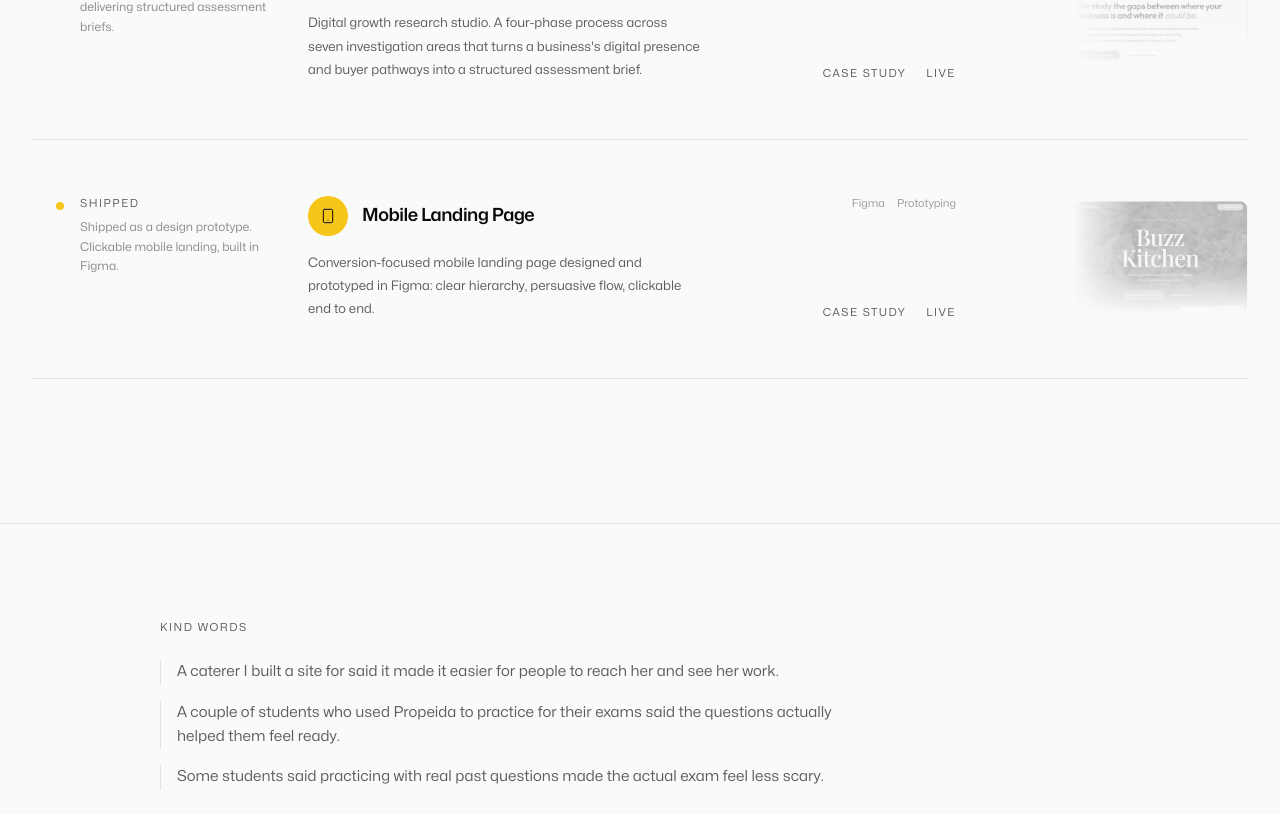
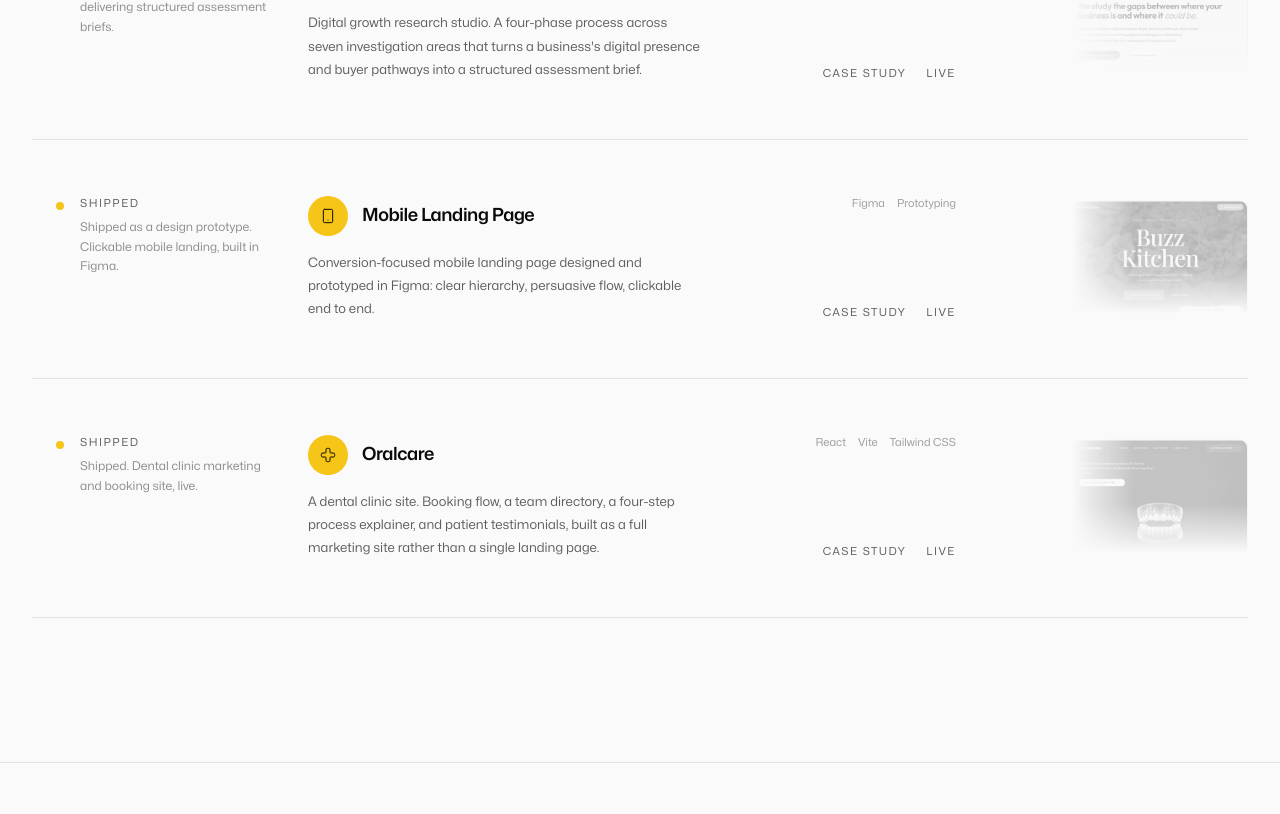
Before and after one commit to Arem-ee/arem, a Next.js app: page / in a window 1280 px wide. Shown: the part 3722-4536 px from the top of the page. Built offline with nearby package versions, Linux system fonts and the light colour scheme.

Commit message:
add Oralcare project: list entry, thumbnail, case study, chat QA; count-proof intro

```diff
--- a/src/components/sections/projects.tsx
+++ b/src/components/sections/projects.tsx
@@ -9,6 +9,7 @@ import {
   ShoppingBag,
   Search,
   Smartphone,
+  Cross,
 } from "lucide-react";
 import type { LucideIcon } from "lucide-react";
 
@@ -40,6 +41,7 @@ const projectIcons: Record<string, LucideIcon> = {
   "stylearem": ShoppingBag,
   aletheia: Search,
   "mobile-landing-page": Smartphone,
+  oralcare: Cross,
 };
 
 function ProjectRow({
@@ -163,7 +165,7 @@ function ProjectsSection() {
         <SectionTitle
           label="Selected work"
           title="Shipped, paused, or shelved."
-          description="Six projects, with their current status. The status column is part of the information, not decoration. This is a small slice of what I've actually built. I keep most client work private, this is just what I can show."
+          description="These projects, with their current status. The status column is part of the information, not decoration. This is a small slice of what I've actually built. I keep most client work private, this is just what I can show."
           className="mb-16 md:mb-24"
         />
 
--- a/src/data/index.ts
+++ b/src/data/index.ts
@@ -163,4 +163,17 @@ export const projects: Project[] = [
     status: "shipped",
     statusNote: "Shipped as a design prototype. Clickable mobile landing, built in Figma.",
   },
+  {
+    title: "Oralcare",
+    slug: "oralcare",
+    description:
+      "A dental clinic site. Booking flow, a team directory, a four-step process explainer, and patient testimonials, built as a full marketing site rather than a single landing page.",
+    image: "/images/work/oralcare.jpg",
+    technologies: ["React", "Vite", "Tailwind CSS"],
+    category: "Frontend",
+    liveUrl: "https://oralcare-omega.vercel.app",
+    featured: true,
+    status: "shipped",
+    statusNote: "Shipped. Dental clinic marketing and booking site, live.",
+  },
 ];
--- a/src/data/projects/index.ts
+++ b/src/data/projects/index.ts
@@ -353,6 +353,73 @@ export const projectDetails: ProjectDetail[] = [
       "A prototype settles design arguments faster than a spec ever will.",
     ],
   },
+  {
+    title: "Oralcare",
+    slug: "oralcare",
+    description:
+      "A dental clinic site. Booking flow, a team directory, a four-step process explainer, and patient testimonials, built as a full marketing site rather than a single landing page.",
+    technologies: ["React", "Vite", "Tailwind CSS"],
+    category: "Frontend",
+    liveUrl: "https://oralcare-omega.vercel.app",
+    featured: true,
+    status: "shipped",
+    statusNote: "Shipped. Dental clinic marketing and booking site, live.",
+    problem:
+      "A dental clinic wins patients on trust: who will treat them, what happens step by step, and what other patients say. A single landing page with a phone number does not carry that weight.",
+    goals: [
+      "Present the team as individuals with profiles and booking links",
+      "Explain the four-step process in plain order",
+      "Show trust early with stats and testimonials",
+      "Keep booking one click away from every section",
+    ],
+    architecture:
+      "React single-page marketing site built with Vite and styled with Tailwind. Hero, trust stats, about, team grid, four-step process, testimonials, insights, and booking sections share one page with anchor navigation.",
+    role: "Designed and built end to end: layout, sections, team directory, process explainer, testimonials, and booking flow.",
+    stack: [
+      { tech: "React", usedFor: "Sections and booking flow state" },
+      { tech: "Vite", usedFor: "Build" },
+      { tech: "Tailwind CSS", usedFor: "Styling" },
+      { tech: "Syne and Plus Jakarta Sans", usedFor: "Type" },
+    ],
+    technicalDecisions: [
+      {
+        decision: "One page with anchor nav over separate pages",
+        rationale:
+          "Home, Services, Team, and About scroll to sections. A clinic site is read, not browsed; anchors keep every answer one scroll away.",
+      },
+      {
+        decision: "Trust stats directly under the hero",
+        rationale:
+          "Smiles, years, patients, and satisfaction sit right below the headline, where a nervous patient decides whether to keep reading.",
+      },
+      {
+        decision: "Doctors as profiles with booking links",
+        rationale:
+          "Each specialist gets a face, a specialty, and a next step, so the team grid converts instead of just informing.",
+      },
+      {
+        decision: "Process as four named steps",
+        rationale:
+          "Consultation, 3D scan, treatment, wellness: naming the steps turns an unknown into a sequence.",
+      },
+    ],
+    challenges: [
+      {
+        challenge: "Scope stops at the front end",
+        solution:
+          "Schedule buttons and CTAs run in the browser. No practice-management system is wired behind them, so booking reads as a request flow, not a confirmed appointment.",
+      },
+    ],
+    results: [
+      "Live clinic site at oralcare-omega.vercel.app",
+      "Hero with booking CTA and four trust stats",
+      "Team grid with doctor profiles and booking links",
+      "Four-step process, testimonials, and insights sections shipped",
+    ],
+    lessonsLearned: [
+      "Trust content is the product on a clinic site: team, process, and reviews do the converting.",
+    ],
+  },
 ];
 
 export function getProjectBySlug(slug: string): ProjectDetail | undefined {
--- a/src/lib/chat/knowledge.ts
+++ b/src/lib/chat/knowledge.ts
@@ -122,6 +122,17 @@ export const qaPairs: QAPair[] = [
       "A conversion-focused mobile landing page designed and prototyped in Figma: clear hierarchy, persuasive flow, clickable end to end. Shipped as a design prototype.",
   },
   {
+    id: "oralcare",
+    questions: [
+      "what is Oralcare",
+      "tell me about Oralcare",
+      "the dental site",
+      "the clinic project",
+    ],
+    answer:
+      "Oralcare is a dental clinic marketing and booking site: hero with booking CTA, trust stats, a specialist team grid, a four-step process explainer, and testimonials. It's live at oralcare-omega.vercel.app.",
+  },
+  {
     id: "process",
     questions: [
       "how do you work",
--- a/src/lib/chat/matcher.ts
+++ b/src/lib/chat/matcher.ts
@@ -16,6 +16,7 @@ const keywordRules: Array<[RegExp, string]> = [
   [/\bstylearem\b|men'?s fashion|fashion (landing|store|e-?commerce)/i, "stylearem"],
   [/\baletheia\b|research studio|growth research/i, "aletheia"],
   [/figma|mobile landing page/i, "mobilelp"],
+  [/\boralcare\b|dental|clinic site/i, "oralcare"],
   [
     /(how.*(contact|reach)|contact you|reach you|get in touch|your email|email address|\bhire\b|freelance|available for)/i,
     "contact",
```
Also changed, not shown: public/images/work/oralcare.jpg (added).
